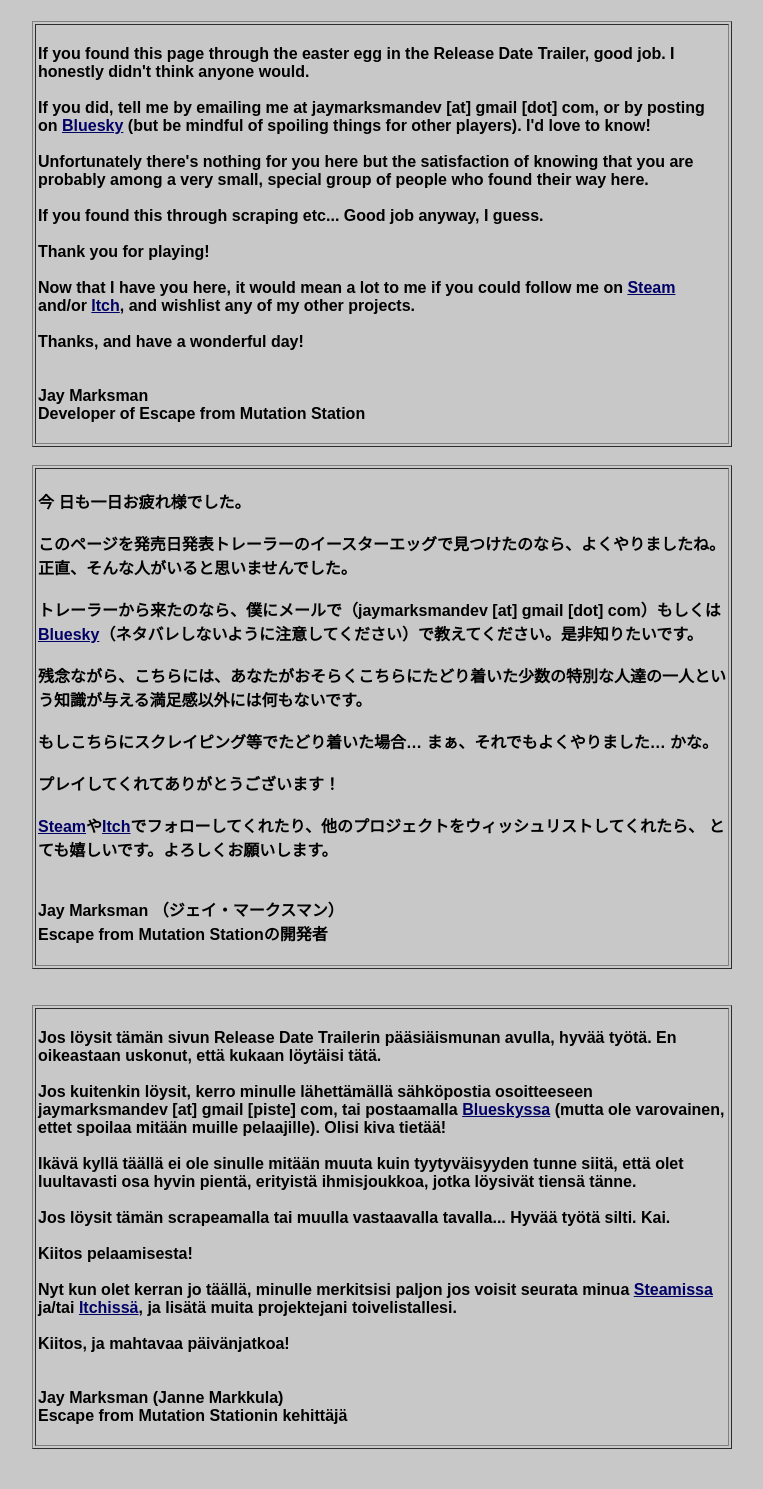
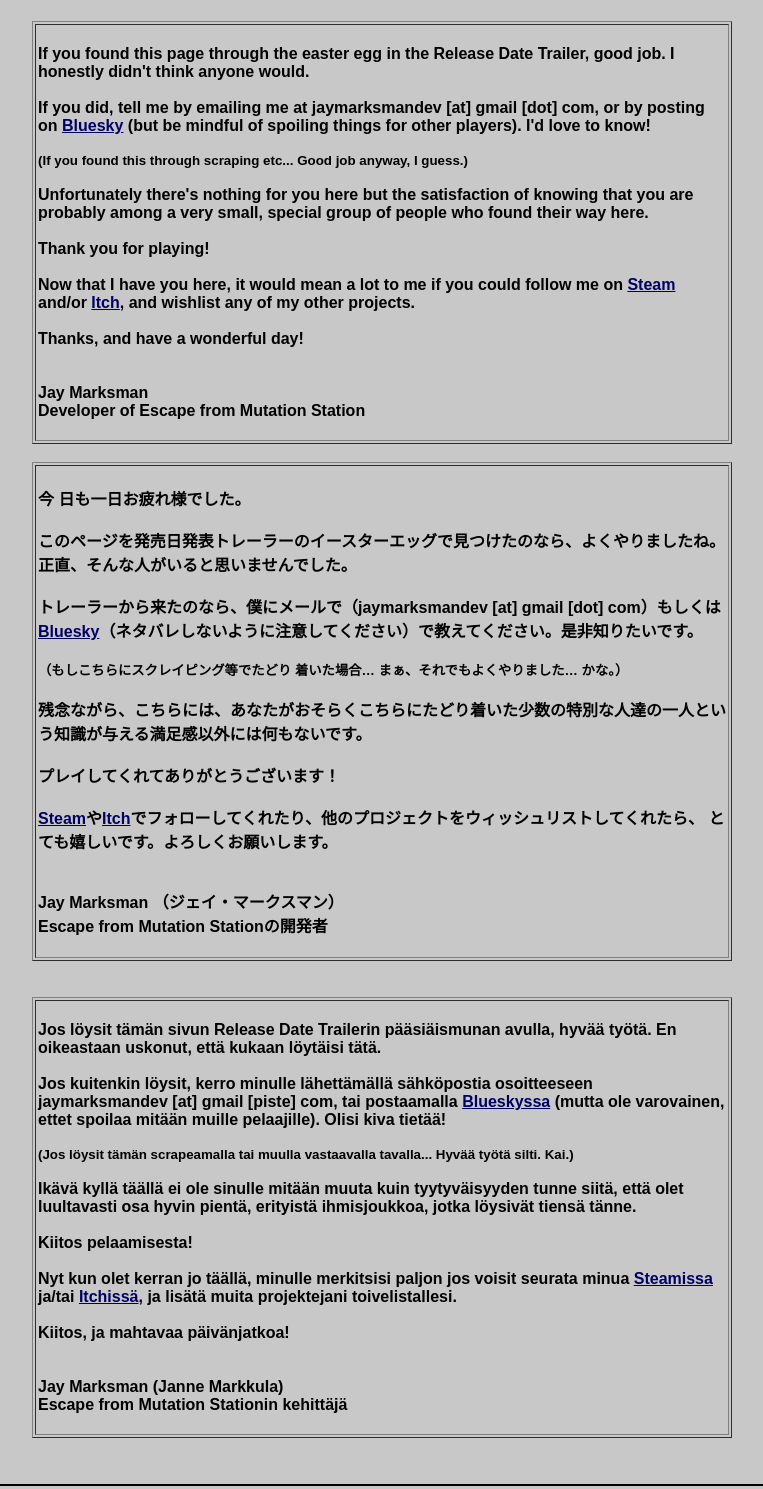
Before and after one commit to JayMarksman/avafnd, a plain HTML site: page to-candidates.html in a window 1280 px wide. Shown: the part 227-1716 px from the top of the page, without its empty margins (258-1021 px from the left). Drawn offline with Linux system fonts and the light colour scheme.

Commit message:
Update to-candidates.html

```diff
--- a/to-candidates.html
+++ b/to-candidates.html
@@ -53,11 +53,12 @@ com, or by posting on <a style="color: rgb(0, 0, 102);"
 href="https://bsky.app/profile/jaymarksman.bsky.social" target="_blank">Bluesky</a>
 (but be mindful of spoiling things for other players). I'd love to know!<br>
 <br>
+</span><small><span style="font-weight: bold;">(If you found this
+through scraping etc... Good job anyway, I guess.)</span></small><br>
+<span style="font-weight: bold;"> <br>
 Unfortunately there's nothing for you here but the satisfaction of
 knowing that you are probably among a very small, special group of
 people who found their way here.<br>
-<br>
-If you found this through scraping etc... Good job anyway, I guess.<br>
 <br>
 Thank you for playing!<br>
 <br>
@@ -98,9 +99,10 @@ style="color: rgb(0, 0, 102); font-weight: bold;"
 href="https://bsky.app/profile/jaymarksman.bsky.social" target="_blank">Bluesky</a><span
 style="font-weight: bold;">（ネタバレしないように注意してください）で教えてください。是非知りたいです。<br>
 <br>
+</span><small><span style="font-weight: bold;">（もしこちらにスクレイピング等でたどり
+着いた場合… まぁ、それでもよくやりました… かな。）</span></small><br>
+<span style="font-weight: bold;"> <br>
 残念ながら、こちらには、あなたがおそらくこちらにたどり着いた少数の特別な人達の一人という知識が与える満足感以外には何もないです。<br>
-<br>
-もしこちらにスクレイピング等でたどり着いた場合… まぁ、それでもよくやりました… かな。<br>
 <br>
 プレイしてくれてありがとうございます！<br>
 <br>
@@ -148,12 +150,14 @@ style="font-weight: bold;"> (mutta ole varovainen, ettet spoilaa
 mitään muille
 pelaajille). Olisi kiva tietää!<br>
 <br>
+</span><small><span style="font-weight: bold;"><span
+style="font-weight: bold;">(Jos löysit tämän scrapeamalla tai muulla
+vastaavalla tavalla... Hyvää
+työtä silti. Kai.)</span></span></small><br>
+<span style="font-weight: bold;"> <br>
 Ikävä kyllä täällä ei ole sinulle mitään muuta kuin tyytyväisyyden
 tunne siitä, että olet luultavasti osa hyvin pientä, erityistä
 ihmisjoukkoa, jotka löysivät tiensä tänne.<br>
-<br>
-Jos löysit tämän scrapeamalla tai muulla vastaavalla tavalla... Hyvää
-työtä silti. Kai.<br>
 <br>
 Kiitos pelaamisesta!<br>
 <br>
```
